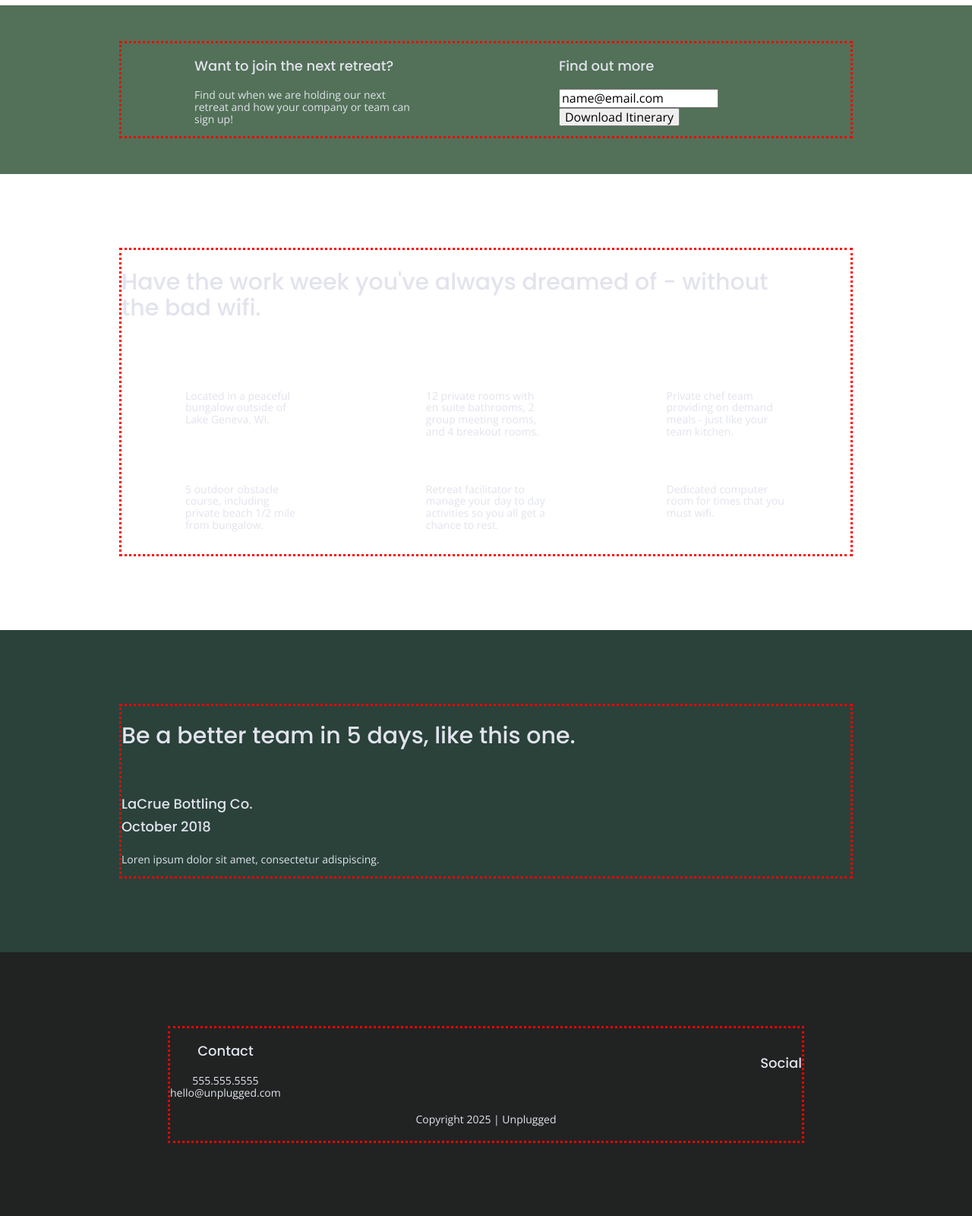
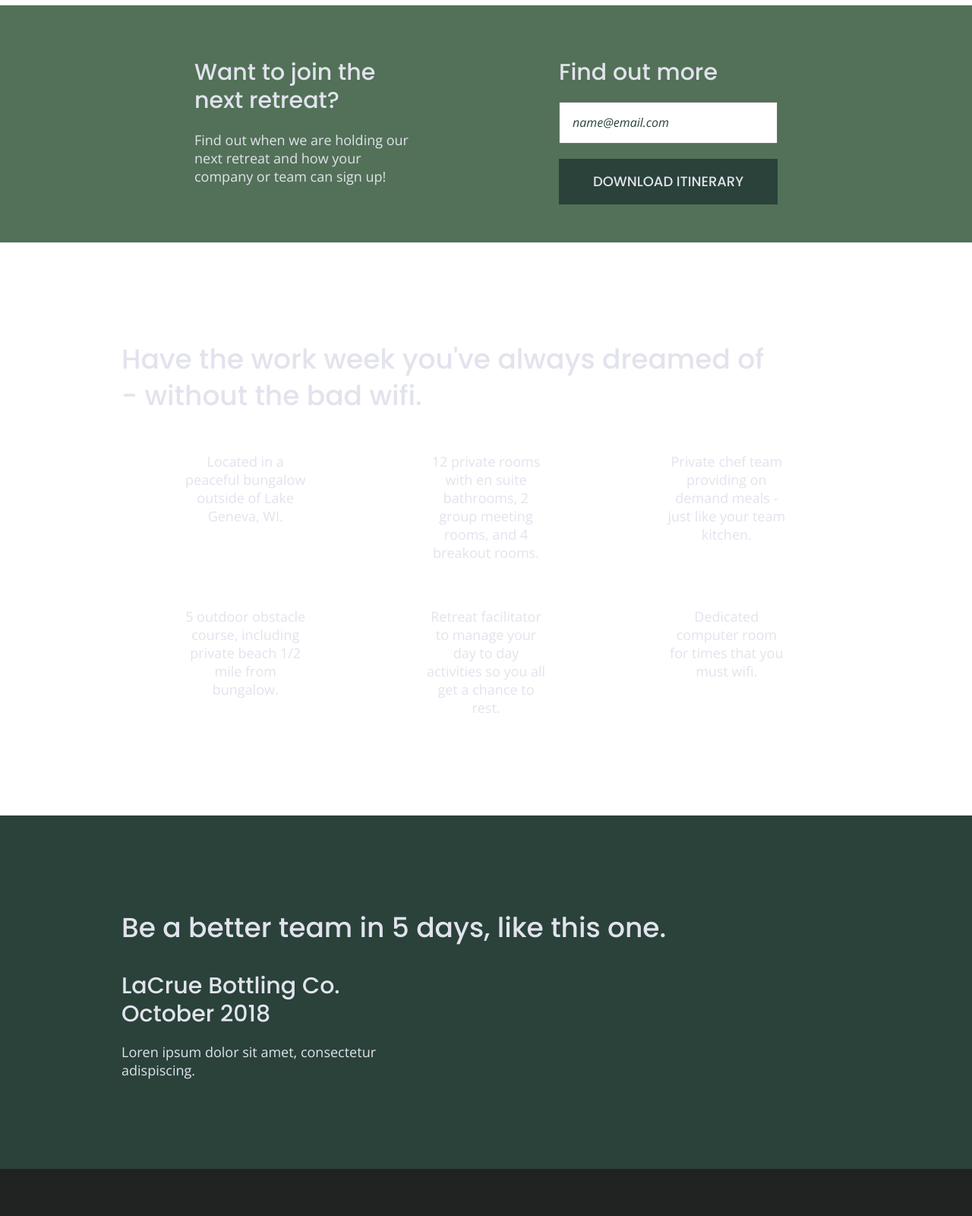
Before and after one commit to NMeeks3/unplugged-website-project, a website built with Parcel: page index.html in a window 1280 px wide. Shown: the part 680-2280 px from the top of the page at 76% size. Built offline with nearby package versions, Linux system fonts and the light colour scheme.

Commit message:
Added addl styles for home, about, faqs page, incl button

```diff
--- a/css/main.css
+++ b/css/main.css
@@ -96,6 +96,7 @@
 body {
   font-family: 'Open Sans', sans-serif;
   font-size: 1em;
+  color: #e2e3ed;
   text-align: left;
 }
 
@@ -131,7 +132,7 @@
 
 p {
   font-size: 0.875em;
-  line-height: 1.125em;
+  line-height: 1.125;
   color: #e2e3ed;
 }
 
@@ -148,21 +149,18 @@
 }
 
 .content-wrapper {
-
-}
-   .content-wrapper {
-  outline: 3px dotted red;
   width: 90%;
   margin: 50px 0;
 }
+
    /*--------Base Header-Footer Styles-------*/
 header {
   display:flex;
   justify-content: center;
   padding: 15px 0;
   background-color: #202322;
+}
 
-}
 header .content-wrapper {
   display: flex;
   justify-content: center;
@@ -175,19 +173,20 @@
   width: 100%;
   height: 1px;
   margin: 10px 0 20px 0;
-  background-color: #3a3a3a;
+  background: #3a3a3a;
 }
 
 header nav {
   width: 60%;
+  font-size: 1.125em;
+  font-weight: bold;
+  text-transform: uppercase;
 }
 
 header nav ul {
+  width: 100%;
   display: flex;
   justify-content: space-around;
-  width: 100%;
-  font-size: 1.125em;
-  font-weight: bold;
 }
 
 footer {
@@ -195,7 +194,6 @@
   flex-direction: column;
   align-items: center;
   text-align: center;
-  color: #e2e3ed;
   background-color: #202322;
 }
 
@@ -221,6 +219,7 @@
   display: flex;
   justify-content: center;
   align-items: center;
+  font-size: 1.3125em;
 }
 
 footer .copyright {
@@ -235,6 +234,13 @@
   display:flex;
   justify-content: center;
   height: 500px;
+}
+
+.hero-area h1 {
+  font-size: 2.25em;
+  font-family: 'Poppins', Helvetica, Arial, sans-serif;
+  font-weight: 500;
+  line-height: 1.2;
 }
 
 /* Aside */
@@ -252,6 +258,32 @@
 
 aside p {
 
+}
+
+aside .form {
+  margin-top: 30px;
+}
+
+input[type=text] {
+  box-sizing: border-box;
+  width: 100%;
+  color: #2a423a;
+  font-style: italic;
+  padding: 1em;
+}
+
+input[type=button] {
+  width: 100%;
+  padding: 20px 0;
+  margin-top: 20px;
+  background-color: #2a423a;
+  font-family: 'Poppins', Helvetica, Arial, sans-serif;
+  font-weight: 500;
+  font-size: 1.125em;
+  color: #e2e3ed;
+  border: none;
+  text-align: center;
+  text-transform: uppercase;
 }
 
 /* Features */
@@ -277,7 +309,12 @@
   flex-flow: row wrap;
 }
 
+.features .fontawesome-icon {
+  font-size: 3.75em;
+}
+
 .features p {
+  text-align: center;
   margin: 0;
 }
 
@@ -288,11 +325,11 @@
   justify-content: center;
   background-color: #2a423a;
   color: #e2e3ed;
-  line-height: 1.875rem;
 }
 
 .reviews h2 {
   margin-bottom: 40px;
+  line-height: 1;
 }
 
 .reviews h3 {
@@ -338,7 +375,7 @@
 
 .faqs h2  {
   margin: 40px;
-  line-height: 1.875rem;
+  line-height: 1;
 }
 
 .faqs-content {
@@ -346,7 +383,7 @@
 }
 
 .faqs-content h4 {
-  line-height: 1.5rem;
+  line-height: 1.333;
 }
 
 
@@ -445,6 +482,17 @@
   max-width: 640px;
   margin: 100px 0;
  }
+
+ h2 {
+  font-size: 2.25em;
+  line-height: 1.333;
+ }
+
+ h3 {
+  font-size: 1.5em;
+  line-height: 1.25;
+  }
+
  /*Header*/
 
  header {
@@ -454,6 +502,10 @@
  header .content-wrapper {
   width: 100%;
   justify-content: space-between;
+ }
+
+ header figure {
+    width: 30%;
  }
 
  header nav {
@@ -483,6 +535,7 @@
  }
 
  .hero-area h1 {
+  font-size: 3em;
   width: 400px;
   margin: 0;
  }
@@ -504,6 +557,10 @@
 
  /*Features*/
 
+ .features h2 {
+    margin-bottom: 20px;
+  }
+
  .features article {
   display: flex;
   align-items: center;
@@ -522,24 +579,45 @@
   justify-content: space-between;
  }
 
+ .reviews h2 {
+    width: 85%;
+ }
+
  .reviews article div {
   width: 49%;
  }
+
+ .reviews h3 {
+    width: 75%;
+    margin: 0;
+ }
+
  /*Footer*/
 
  footer .content-wrapper {
   width: 65%;
  }
 
-.footer-content {
+ footer .footer-content {
   display: flex;
   justify-content: space-between;
   align-items: center;
+  flex-direction: row;
  }
 
  footer .contact {
   margin-bottom: 0;
  }
+
+ footer h4 {
+    font-size: 1.5em;
+    margin-bottom: 40px;
+ }
+
+ footer p {
+    line-height: 1.285;
+ }
+
  footer .copyright {
   width: 100%;
   }
@@ -553,7 +631,7 @@
   padding-top: 20px;
  }
 
-.mission-content p{
+ .mission-content p {
   width: 42%;
 
  }
@@ -565,6 +643,9 @@
   display: flex;
   justify-content: space-between;
   align-items: flex-start;
+ }
+ .contact-content h4 {
+  font-size: 1.5em;
  }
 
  /*-----FAQs PAge-----*/
@@ -581,11 +662,17 @@
   width: 100%;
 
  }
+
+ .faqs h4, .faqs p {
+  font-size: 0.875em;
+  line-height: 1.125;
+ }
 }
 
 @media only screen and (min-width: 1200px) {
   /*Desktop styles here*/
 
+  /* General styles */
   .content-wrapper {
   max-width: 960px;
   }
@@ -594,11 +681,26 @@
    padding: 15px 0;
   }
 
+  h2 {
+    font-size: 2.25em;
+   }
+
+  h3, h4 {
+    font-size: 1.875em;
+  }
+
+  p {
+    font-size: 1.125em;
+    line-height: 1.333;
+  }
+
  /*Hero Area*/
 
  .hero-area h1 {
   width: 80%;
+  font-size: 3.75em;
   }
+
  /*Aside*/
 
  aside .content-wrapper {
@@ -608,6 +710,10 @@
 aside .content-wrapper .form-description,
 aside .content-wrapper .form {
   width: 30%;
+ }
+
+ .form-description p {
+  font-size: 1.125em;
  }
 
 /*Features*/
```
Lines whose indentation alone changed are shown as unchanged.
